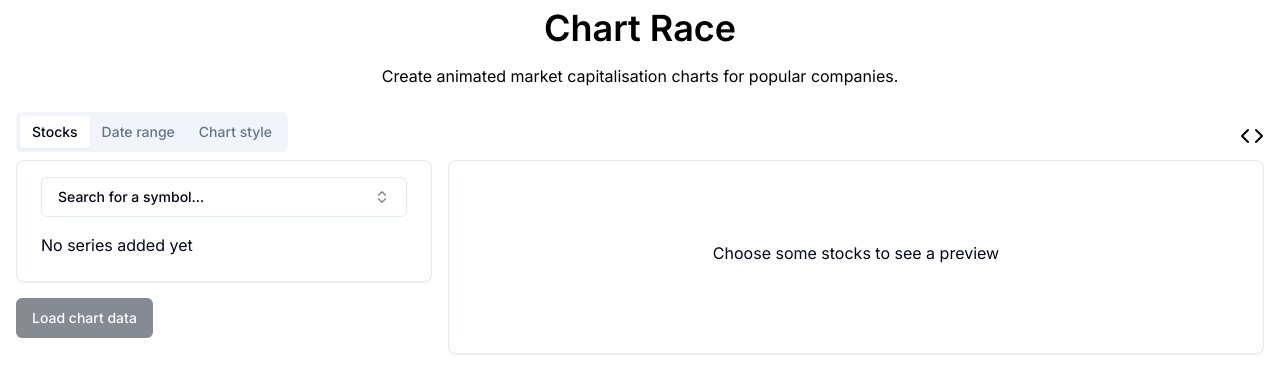
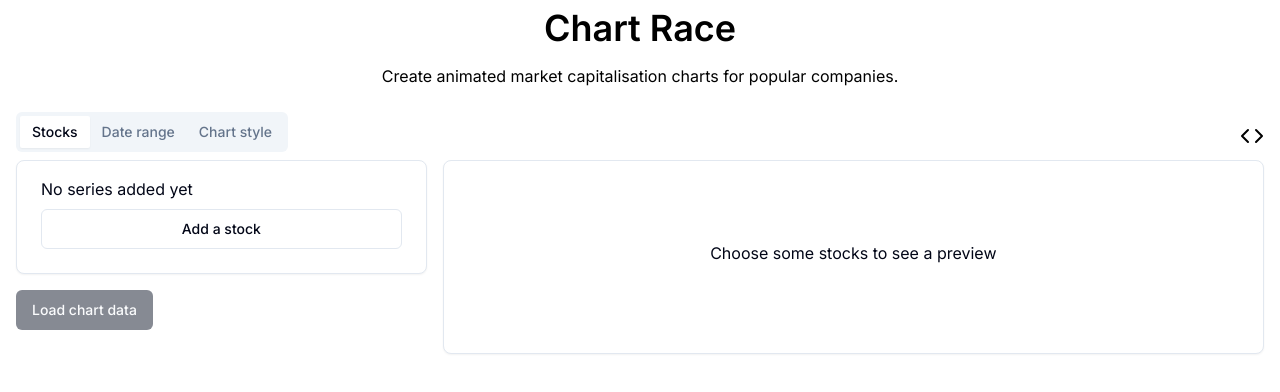
Before and after one commit to jeshuamaxey/chart-race, a Next.js app: page / in a window 1280 px wide. Shown: the top 392 px of the page. Built offline with nearby package versions, Linux system fonts and the light colour scheme.

Commit message:
better ui

```diff
--- a/package.json
+++ b/package.json
@@ -34,6 +34,7 @@
     "react-dom": "^18",
     "tailwind-merge": "^2.2.1",
     "tailwindcss-animate": "^1.0.7",
+    "use-debounce": "^10.0.0",
     "yahoo-finance2": "^2.9.1",
     "zod": "^3.22.4"
   },
--- a/src/components/ChartConfigurator.tsx
+++ b/src/components/ChartConfigurator.tsx
@@ -18,7 +18,7 @@ import { Input } from "./ui/input";
 import yf from "@/lib/yahooFinance";
 import AnimatedLineChart from "./AnimatedLineChart";
 import { Badge } from "./ui/badge";
-import { Check, Code } from "lucide-react";
+import { Check, Code, RefreshCw } from "lucide-react";
 import { Switch } from "./ui/switch";
 import {
   DropdownMenu,
@@ -29,13 +29,13 @@ import {
   DropdownMenuTrigger,
 } from "@/components/ui/dropdown-menu"
 
-
 const YEAR = 365 * 24 * 60 * 60 * 1000;
 
 const ChartConfigurator = () => {
   const [rebase, setRebase] = useState(false)
   const [chartType, setChartType] = useState<'line' | 'area'>('line')
   const [dataNeedsReload, setDataNeedsReload] = useState(true)
+  const [loadingData, setLoadingData] = useState(false)
   const [durationInSeconds, setDurationInSeconds] = useState(10)
   const [lookAhead, setLookAhead] = useState(31); // days
   const [series, setSeries] = useState<Series[]>([]);
@@ -76,6 +76,7 @@ const ChartConfigurator = () => {
 
   const loadChartData = ()=> {
     console.log('loading chart data', series, dateRange)
+    setLoadingData(true)
     series.forEach(async (s) => {
       console.log('loading data for', s.symbol.symbol)
 
@@ -97,10 +98,11 @@ const ChartConfigurator = () => {
 
         console.log('loaded data for', s.symbol.symbol, res)
         setDataNeedsReload(false)
+        setLoadingData(false)
       } catch (e) {
         console.error('error loading data for', s.symbol.symbol, e)
+        setLoadingData(false)
       }
-
     })
   }
 
@@ -109,7 +111,7 @@ const ChartConfigurator = () => {
 
   return <div className="p-4">
       <div className="flex gap-4">
-      <div className="lg:w-1/3 flex flex-col gap-4">
+      <div className="w-1/3 flex flex-col gap-4">
         <Tabs defaultValue="stockdata">
           <TabsList>
             <TabsTrigger value="stockdata">Stocks</TabsTrigger>
@@ -119,12 +121,6 @@ const ChartConfigurator = () => {
           <TabsContent value="stockdata">
             <Card>
               <CardContent className="pt-4">
-                <div className="div flex flex-col gap-2 pb-4">
-                  <div className="flex w-full items-center space-x-2">
-                    <SeriesSearch onChange={addNewSeries} excludedSymbols={series.map(s => s.symbol.symbol)} />
-                  </div>
-                </div>
-
                 <div className="flex flex-col gap-2 w-full">
                   {series.length === 0 && <p>No series added yet</p>}
                   {series.map((s, i) => {
@@ -139,6 +135,8 @@ const ChartConfigurator = () => {
                       onRemoveSeries={(seriesToRm) => setSeries(series.filter((s) => s.name !== seriesToRm.name))}
                       />
                   })}
+
+                  <SeriesSearch onChange={addNewSeries} excludedSymbols={series.map(s => s.symbol.symbol)} />
                 </div>
               </CardContent>
             </Card>
@@ -223,14 +221,16 @@ const ChartConfigurator = () => {
 
         <div className="flex flex-row justify-between items-center">
           {dataNeedsReload ? (
-            <Button disabled={series.length === 0} onClick={loadChartData}>Load chart data</Button>
+            <Button disabled={series.length === 0 || loadingData} onClick={loadChartData}>
+              {loadingData ? <RefreshCw className="animate-spin" /> : <span>Load chart data</span>}
+            </Button>
           ) : (
             <Badge className="bg-green-500"><Check size={14} className="mr-2" />Data loaded</Badge>
           )}
         </div>
       </div>
 
-      <div className="lg:w-2/3">
+      <div className="w-2/3">
         <div className="h-12 flex justify-end">
           <DropdownMenu>
             <DropdownMenuTrigger><Code /></DropdownMenuTrigger>
--- a/src/components/SeriesSearch.tsx
+++ b/src/components/SeriesSearch.tsx
@@ -1,25 +1,25 @@
 "use client"
 
 import * as React from "react"
-import { Check, ChevronsUpDown } from "lucide-react"
-
+import { Check } from "lucide-react"
+import { useDebouncedCallback } from 'use-debounce';
 import { cn } from "@/lib/utils"
 import { Button } from "@/components/ui/button"
-import {
-  Command,
-  CommandEmpty,
-  CommandGroup,
-  CommandInput,
-  CommandItem,
-} from "@/components/ui/command"
-import {
-  Popover,
-  PopoverContent,
-  PopoverTrigger,
-} from "@/components/ui/popover"
 import { useState } from "react"
 import { SymbolSearchResult } from "@/types"
 import yf from "@/lib/yahooFinance"
+
+import {
+  Dialog,
+  DialogClose,
+  DialogContent,
+  DialogDescription,
+  DialogFooter,
+  DialogHeader,
+  DialogTitle,
+  DialogTrigger,
+} from "@/components/ui/dialog"
+import { Input } from "./ui/input";
 
 type SeriesSearchProps = {
   onChange: (symbol: SymbolSearchResult) => void
@@ -27,65 +27,90 @@ type SeriesSearchProps = {
 }
 
 const SeriesSearch = ({onChange, excludedSymbols = []}: SeriesSearchProps) => {
-  const [open, setOpen] = useState(false)
+  const [searching, setSearching] = useState(false)
+  const [query, setQuery] = useState<string>("")
   const [value, setValue] = useState<SymbolSearchResult | null>(null)
-  const [searchResults, setSearchResults] = useState<SymbolSearchResult[]>([])
+  const [searchResults, setSearchResults] = useState<SymbolSearchResult[] | null>(null)
 
-  const handleQueryChange = async (query: string) => {
+  const handleQueryChange = useDebouncedCallback(async (query: string) => {
     console.log({ query })
-    if(!query || query.length < 3) return
+    if(!query) {
+      setSearchResults([])
+      return
+    }
 
+    if(query.length < 3) return
+
+    setSearching(true)
     const result = await yf.search(query)
     console.log(result)
 
-    setSearchResults(result)
-  }
+    setSearchResults(() => {
+      console.log("Setting search results", result)
+      return result
+    })
+    setSearching(false)
+  }, 300)
 
   return (
-    <Popover open={open} onOpenChange={setOpen}>
-      <PopoverTrigger asChild>
-        <Button
-          variant="outline"
-          role="combobox"
-          aria-expanded={open}
-          className="w-[400px] justify-between"
-        >
-          {!!value
-            ? value.shortname
-            : "Search for a symbol..."}
-          <ChevronsUpDown className="ml-2 h-4 w-4 shrink-0 opacity-50" />
-        </Button>
-      </PopoverTrigger>
-      <PopoverContent className="w-[400px] p-0">
-        <Command>
-          <CommandInput placeholder="APPL, TSLA, MSFT..." onValueChange={handleQueryChange} />
-          <CommandEmpty>No results found.</CommandEmpty>
-          <CommandGroup>
-            {searchResults.map((result) => (
-              <CommandItem
-                key={result.symbol}
-                disabled={excludedSymbols.includes(result.symbol)}
-                value={result.symbol}
-                onSelect={(symbol: string) => {
-                  const pick = searchResults.find(sr => sr.symbol.toLowerCase() === symbol.toLowerCase())!
-                  setValue(pick)
-                  onChange(pick)
-                  setOpen(false)
-                }}
-              >
-                <Check
-                  className={cn(
+    <Dialog>
+      <DialogTrigger asChild>
+        <Button variant="outline">Add a stock</Button>
+      </DialogTrigger>
+      <DialogContent className="sm:max-w-[425px] h-4/5 flex flex-col">
+        <DialogHeader>
+          <DialogTitle>Add a stock</DialogTitle>
+          <DialogDescription>
+            Search for a stock to add to your chart
+          </DialogDescription>
+        </DialogHeader>
+
+        <div className="flex-1 flex flex-col gap-4 py-4">
+          <Input
+            id="query"
+            value={query}
+            onChange={(e) => {setQuery(e.target.value); handleQueryChange(e.target.value)}}
+          />
+
+          <div className="flex flex-col gap-2">
+            {searching && <div className="flex items-center justify-between p-2 rounded-md">Searching...</div>}
+            {searchResults === null && query.length > 0 && query.length < 3 && <div className="flex items-center justify-between p-2 rounded-md">Type at least 3 characters to search.</div>}
+            {searchResults === null && !searching && query && <div className="flex items-center justify-between p-2 rounded-md">No results found.</div>}
+
+            {searchResults && searchResults.map((result, i) => {
+              const alreadyPicked = value?.symbol === result.symbol || excludedSymbols.includes(result.symbol)
+              return (
+                <div
+                  className={`
+                    flex items-center justify-between p-2 rounded-md
+                    ${alreadyPicked ? "text-slate-500" : "cursor-pointer hover:bg-slate-50"}
+                    `}
+                  tabIndex={1}
+                  key={result.symbol}
+                  onClick={() => {
+                    setQuery("")
+                    setSearchResults([])
+                    setValue(result)
+                    onChange(result)
+                  }}
+                >
+                  {result.shortname} ({result.symbol})
+                  <Check className={cn(
                     "mr-2 h-4 w-4",
-                    value?.symbol === result.symbol ? "opacity-100" : "opacity-0"
-                  )}
-                />
-                {result.shortname} ({result.symbol})
-              </CommandItem>
-            ))}
-          </CommandGroup>
-        </Command>
-      </PopoverContent>
-    </Popover>
+                    alreadyPicked ? "opacity-100" : "opacity-0"
+                    )} />
+                </div>
+              )
+            })}
+          </div>
+        </div>
+        <DialogFooter>
+          <DialogClose asChild>
+            <Button>Done</Button>
+          </DialogClose>
+        </DialogFooter>
+      </DialogContent>
+    </Dialog>
   )
 }
 
```
Also changed, not shown: 1 other file (tests, documents, lock files or other folders).
